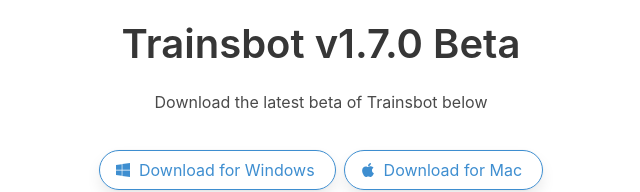
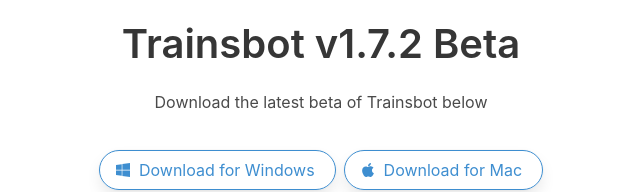
Before and after one commit to trainsbot/trainsbot.github.io, a plain HTML site: page Download/index.html in a window 1280 px wide. Shown: the part 207-399 px from the top of the page, 319-959 px from the left. Drawn offline with nearby package versions, Linux system fonts and the light colour scheme.

Commit message:
Update index.html

```diff
--- a/Download/index.html
+++ b/Download/index.html
@@ -46,7 +46,7 @@
         </div>
 
         <div class="column">
-          <h1 class="title is-size-2 center">Trainsbot v1.7.0 Beta</h1>
+          <h1 class="title is-size-2 center">Trainsbot v1.7.2 Beta</h1>
           <p class="center" style="justify-content: auto">
             Download the latest beta of Trainsbot below
             <br />
```
